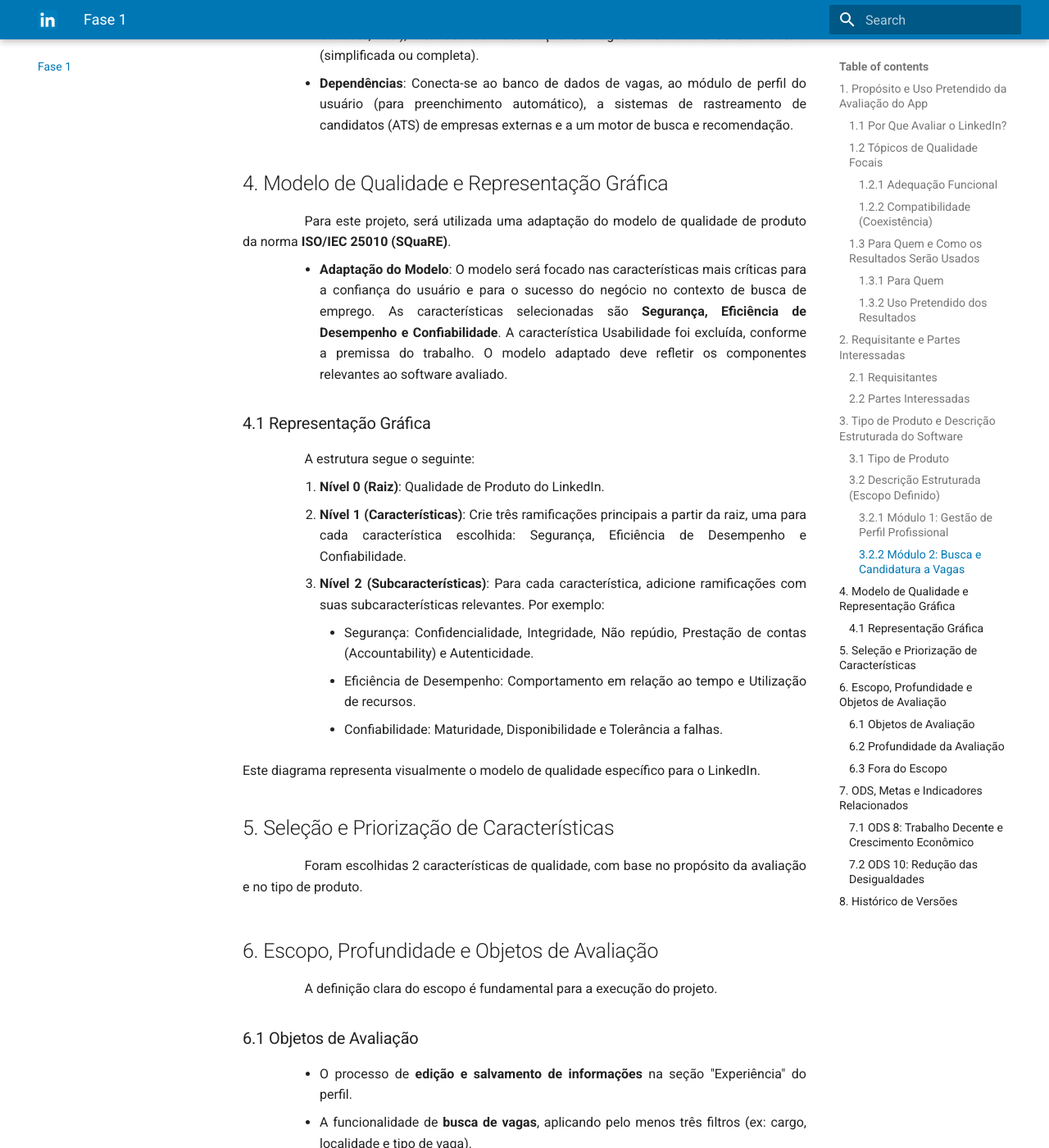
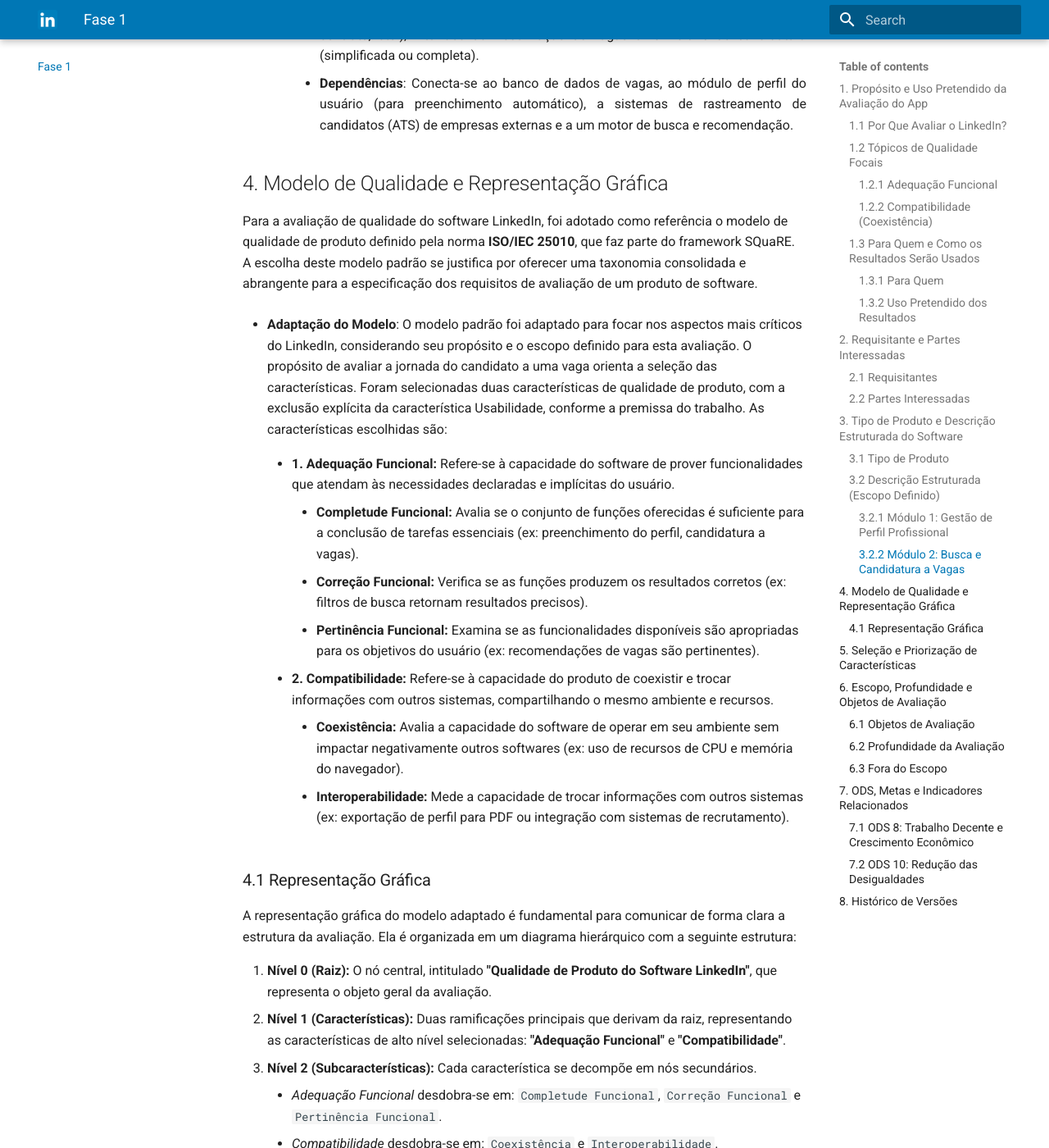
Before and after one commit to FCTE-Qualidade-de-Software-1/2025-2_T02_ELIZABETH-FRIEDMAN, an MkDocs documentation site: the page built from docs/fase1/fase1.md, in a window 1280 px wide and 1400 px high, scrolled down 3560 px. Shown: the whole window at 82% size. Built offline with MkDocs 1.6.1 and Material for MkDocs 9.7.7, drawn with Linux system fonts in a browser that asks for light colours; some of the changed text lies outside the part shown.

Commit message:
docs: Adicionando dados
Co-authored-by: maymarquee <231035731@aluno.unb.br>
Co-authored-by: maaduh <duds2992@gmail.com>
Co-authored-by: gbevi <gbevi281@gmail.com>
Co-authored-by: PedrooCamilo <PedrooCamilo@users.noreply.github.com>
Co-authored-by: Bruno Cruz Garcia Rosa <bruno.g.rosa@hotmail.com.br>

```diff
--- a/docs/fase1/fase1.md
+++ b/docs/fase1/fase1.md
@@ -117,34 +117,32 @@
 
 ## 4. Modelo de Qualidade e Representação Gráfica
 
-<div style="text-align: justify; text-indent: 2cm;">
-Para este projeto, será utilizada uma adaptação do modelo de qualidade de produto da norma <b>ISO/IEC 25010 (SQuaRE)</b>.
-</div>
+Para a avaliação de qualidade do software LinkedIn, foi adotado como referência o modelo de qualidade de produto definido pela norma **ISO/IEC 25010**, que faz parte do framework SQuaRE. A escolha deste modelo padrão se justifica por oferecer uma taxonomia consolidada e abrangente para a especificação dos requisitos de avaliação de um produto de software.
 
-<ul style="text-align: justify; padding-left: 4em; margin-top: 0.5em;">
-<li><b>Adaptação do Modelo</b>: O modelo será focado nas características mais críticas para a confiança do usuário e para o sucesso do negócio no contexto de busca de emprego. As características selecionadas são <b>Segurança, Eficiência de Desempenho e Confiabilidade</b>. A característica Usabilidade foi excluída, conforme a premissa do trabalho. O modelo adaptado deve refletir os componentes relevantes ao software avaliado.
-</ul>
+* **Adaptação do Modelo**: O modelo padrão foi adaptado para focar nos aspectos mais críticos do LinkedIn, considerando seu propósito e o escopo definido para esta avaliação. O propósito de avaliar a jornada do candidato a uma vaga orienta a seleção das características. Foram selecionadas duas características de qualidade de produto, com a exclusão explícita da característica Usabilidade, conforme a premissa do trabalho. As características escolhidas são:
 
+    * **1. Adequação Funcional:** Refere-se à capacidade do software de prover funcionalidades que atendam às necessidades declaradas e implícitas do usuário.
+        * **Completude Funcional:** Avalia se o conjunto de funções oferecidas é suficiente para a conclusão de tarefas essenciais (ex: preenchimento do perfil, candidatura a vagas).
+        * **Correção Funcional:** Verifica se as funções produzem os resultados corretos (ex: filtros de busca retornam resultados precisos).
+        * **Pertinência Funcional:** Examina se as funcionalidades disponíveis são apropriadas para os objetivos do usuário (ex: recomendações de vagas são pertinentes).
+
+    * **2. Compatibilidade:** Refere-se à capacidade do produto de coexistir e trocar informações com outros sistemas, compartilhando o mesmo ambiente e recursos.
+        * **Coexistência:** Avalia a capacidade do software de operar em seu ambiente sem impactar negativamente outros softwares (ex: uso de recursos de CPU e memória do navegador).
+        * **Interoperabilidade:** Mede a capacidade de trocar informações com outros sistemas (ex: exportação de perfil para PDF ou integração com sistemas de recrutamento).
 
 ### 4.1 Representação Gráfica
 
-<div style="text-align: justify; text-indent: 2cm;">
-A estrutura segue o seguinte:
-</div>
+A representação gráfica do modelo adaptado é fundamental para comunicar de forma clara a estrutura da avaliação. Ela é organizada em um diagrama hierárquico com a seguinte estrutura:
 
-<ol style="text-align: justify; padding-left: 4em; margin-top: 0.5em;">
-<li><b>Nível 0 (Raiz)</b>: Qualidade de Produto do LinkedIn.
-<li><b>Nível 1 (Características)</b>: Crie três ramificações principais a partir da raiz, uma para cada característica escolhida: Segurança, Eficiência de Desempenho e Confiabilidade.
-<li><b>Nível 2 (Subcaracterísticas)</b>: Para cada característica, adicione ramificações com suas subcaracterísticas relevantes. Por exemplo:
-    <ul>
-        <li>Segurança: Confidencialidade, Integridade, Não repúdio, Prestação de contas (Accountability) e Autenticidade.
-        <li>Eficiência de Desempenho: Comportamento em relação ao tempo e Utilização de recursos.
-        <li>Confiabilidade: Maturidade, Disponibilidade e Tolerância a falhas.
-    </ul>
-</ol>
+1.  **Nível 0 (Raiz):** O nó central, intitulado **"Qualidade de Produto do Software LinkedIn"**, que representa o objeto geral da avaliação.
+2.  **Nível 1 (Características):** Duas ramificações principais que derivam da raiz, representando as características de alto nível selecionadas: **"Adequação Funcional"** e **"Compatibilidade"**.
+3.  **Nível 2 (Subcaracterísticas):** Cada característica se decompõe em nós secundários.
+    * *Adequação Funcional* desdobra-se em: `Completude Funcional`, `Correção Funcional` e `Pertinência Funcional`.
+    * *Compatibilidade* desdobra-se em: `Coexistência` e `Interoperabilidade`.
 
-Este diagrama representa visualmente o modelo de qualidade específico para o LinkedIn.
+![Diagrama do Modelo de Qualidade](../assets/Qualidade_de_software.png)
 
+Este diagrama representa visualmente o modelo de qualidade específico para a avaliação do LinkedIn, delimitando o escopo e a relação entre os atributos que serão analisados.
 
 ## 5. Seleção e Priorização de Características
 
@@ -153,6 +151,12 @@
 </div>
 
 <ol style="text-align: justify; padding-left: 4em; margin-top: 0.5em;">
+
+1. **Adequação Funcional (Prioridade Alta):**
+    * **Justificativa:** A principal proposta de valor do LinkedIn reside na eficácia de suas ferramentas. Se a busca de vagas não retorna resultados relevantes (correção funcional), se o perfil não permite adicionar todas as informações necessárias (completude funcional) ou se a candidatura a uma vaga falha, a plataforma perde completamente seu propósito para o usuário. A adequação funcional é, portanto, a base para que os profissionais atinjam seus objetivos de carreira através do serviço.
+
+2. **Compatibilidade (Coexistência) (Prioridade Alta):**
+    * **Justificativa:** O LinkedIn não opera isoladamente; ele coexiste no ambiente digital do usuário (navegador com múltiplas abas, extensões) e se integra a um ecossistema profissional maior (sistemas de rastreamento de candidatos - ATS, plataformas de e-mail, etc.). É crucial que a plataforma funcione de forma eficiente sem consumir recursos excessivos que impactem negativamente outras aplicações. A capacidade de coexistir e interoperar sem conflitos garante uma experiência fluida e profissional.
 
 </ol>
 
@@ -166,20 +170,18 @@
 ### 6.1 Objetos de Avaliação
 
 <ul style="text-align: justify; padding-left: 4em; margin-top: 0.5em;">
-<li>O processo de <b>edição e salvamento de informações</b> na seção "Experiência" do perfil.
-<li>A funcionalidade de <b>busca de vagas</b>, aplicando pelo menos três filtros (ex: cargo, localidade e tipo de vaga).
-<li>O fluxo de <b>candidatura simplificada</b> ("Easy Apply").
+* O processo de **edição e salvamento de informações** na seção "Experiência" do perfil.
+* A funcionalidade de **busca de vagas**, aplicando pelo menos três filtros (ex: cargo, localidade e tipo de vaga).
+* O fluxo de **candidatura simplificada** ("Easy Apply").
 </ul>
 
 
 ### 6.2 Profundidade da Avaliação
 
 <ul style="text-align: justify; padding-left: 4em; margin-top: 0.5em;">
-<li><b>Segurança</b>: Análise focada na confidencialidade dos dados durante a candidatura (verificação de uso de HTTPS) e na autenticidade (proteção contra CSRF no formulário).
-<li><b>Eficiência de Desempenho</b>: Medição do tempo de resposta da busca de vagas e do tempo para submeter uma candidatura simplificada.
-<li><b>Confiabilidade</b>: Verificação da consistência dos dados após a edição do perfil e da taxa de sucesso no envio de candidaturas.
+<li><b>Adequação Funcional</b>: A análise verificará se os filtros de busca de vagas operam corretamente (Correção Funcional) e se o formulário de candidatura contém os campos essenciais para o processo (Completude Funcional)..
+<li><b>Compatibilidade (Coexistência)</b>: Serão realizados testes de uso da plataforma em diferentes navegadores (ex: Chrome, Firefox com extensões ativas) para observar o consumo de recursos (CPU, memória) e verificar se há impacto negativo no desempenho de outras aplicações abertas simultaneamente.
 </ul>
-
 
 ### 6.3 Fora do Escopo
 
```
Also changed, not shown: docs/assets/Qualidade_de_software.png (added).
